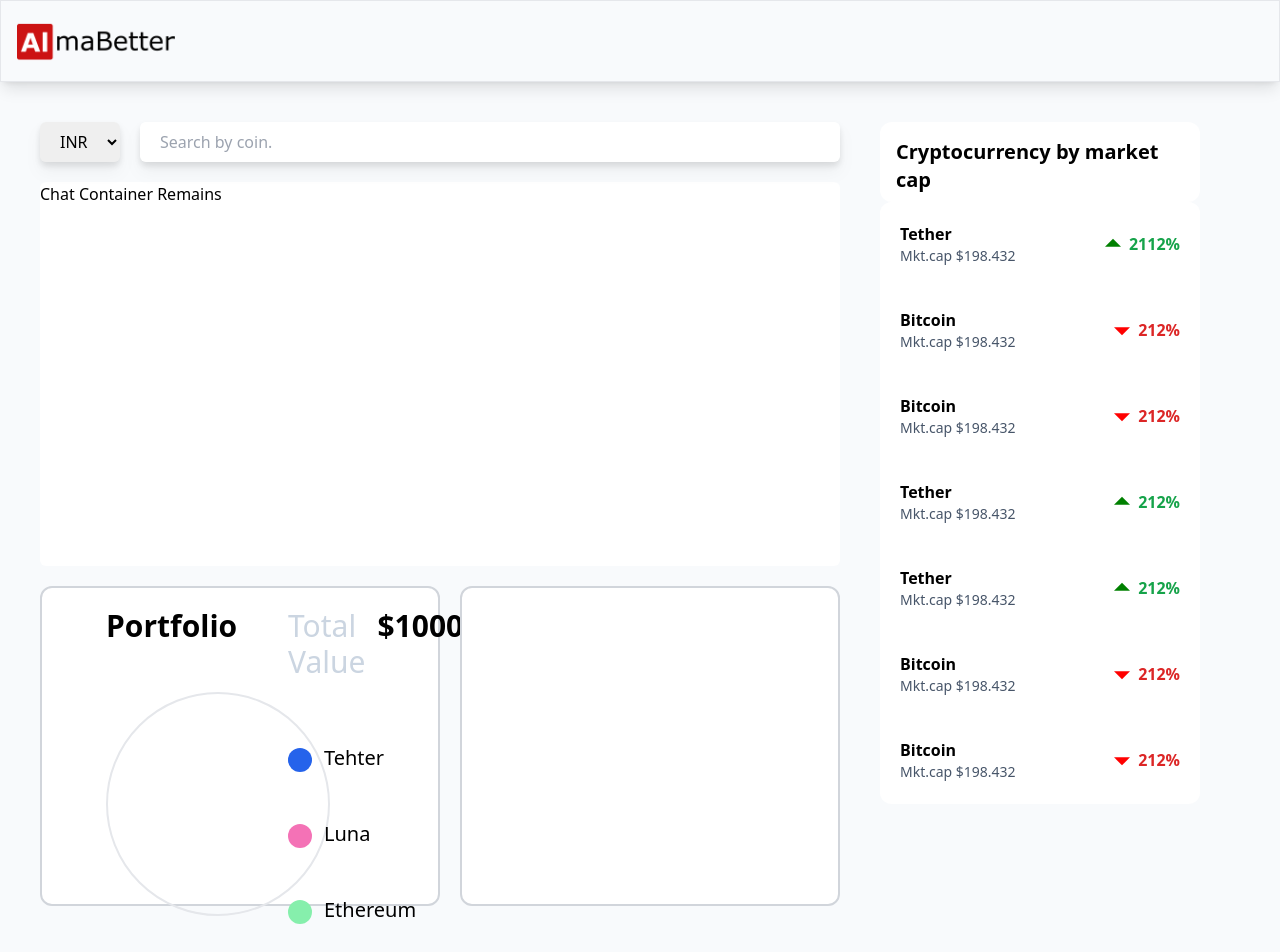
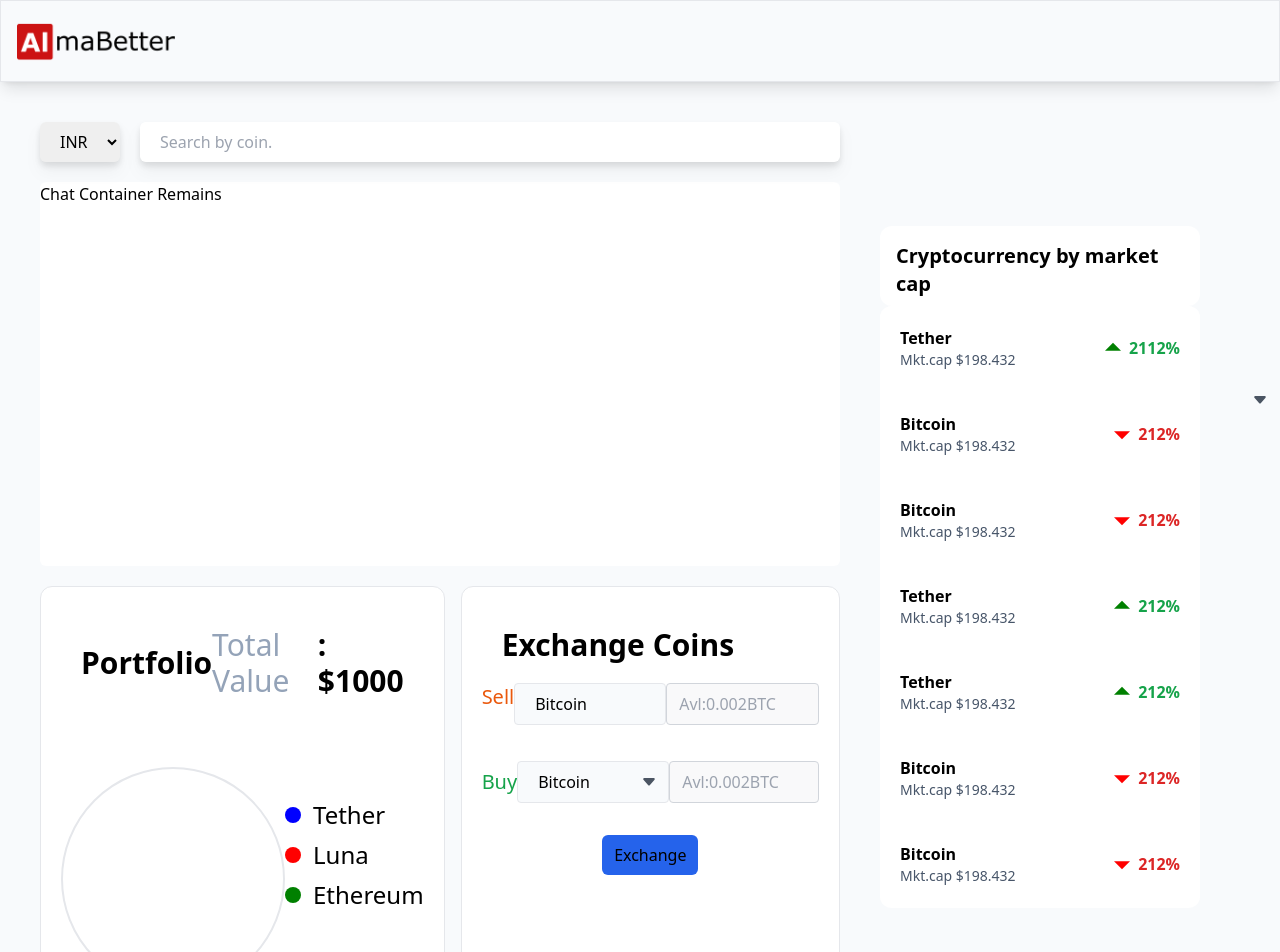
Before and after one commit to Aman7080/cryptocurrency-dashboard, a React (Create React App) app: page / in a window 1280 px wide. Shown: the top 952 px of the page. Built offline with nearby package versions, Linux system fonts and the light colour scheme.

Commit message:
code refactor

```diff
--- a/src/App.js
+++ b/src/App.js
@@ -2,18 +2,22 @@
 import LogoContainer from "./components/LogoContainer";
 import Navbar from "./components/Navbar";
 import ChartCointainer from "./components/ChartCointainer";
-import PortfolioExchange from "./components/PortfolioExchange";
 import Coins from "./components/Coins";
+import PortfolioContainer from "./components/PortfolioContainer";
+import CoinExchange from "./components/CoinExchange";
 function App() {
   return (
     <>
       <LogoContainer />
-      <div className="flex m-10 h-full">
-        <div className="container  h-screen w-9/12 ">
-          <div className="">
+      <div className="flex flex-col md:flex-row m-10 h-full justify-center items-center">
+        <div className=" w-2/3">
+          <div>
             <Navbar />
             <ChartCointainer />
-            <PortfolioExchange />
+            <div className="flex space-x-4">
+              <PortfolioContainer />
+              <CoinExchange />
+            </div>
           </div>
         </div>
         <div className=" mx-5 bg-slate-50">
--- /dev/null
+++ b/src/components/CoinExchange.js
@@ -0,0 +1,62 @@
+import { BsFillCaretDownFill } from "react-icons/bs";
+
+function CoinExchange() {
+  return (
+    <div className="border bg-white rounded-xl p-5 w-full">
+      <div className="flex flex-col md:flex-row items-center m-5 justify-between">
+        <div>
+          <h3 className=" font-bold text-3xl ">Exchange Coins</h3>
+        </div>
+      </div>
+      <div className="flex flex-col">
+        <div className="flex justify-around">
+          <h4 className="text-orange-600 text-xl">Sell</h4>
+          <div>
+            <select className=" bg-slate-50 rounded border appearance-none py-2 focus:outline-none focus:border-indigo-500 text-base pl-5 pr-14">
+              <option>Bitcoin</option>
+              <option>Polygon</option>
+              <option>Ethereum</option>
+              <option>Tron</option>
+            </select>
+            <span className="absolute right-0 top-0 h-full w-10 text-center text-gray-600 pointer-events-none flex items-center justify-center">
+              <BsFillCaretDownFill />
+            </span>
+          </div>
+          <div>
+            <input
+              type="text"
+              placeholder="Avl:0.002BTC"
+              class="w-full bg-gray-100 bg-opacity-50 rounded border border-gray-300 focus:border-indigo-500 focus:bg-white focus:ring-2 focus:ring-indigo-200 text-base outline-none text-gray-700 py-1 px-3 leading-8"
+            />
+          </div>
+        </div>
+        <div className="flex justify-around items-center pt-4 mt-5">
+          <h4 className="text-green-600 text-xl">Buy</h4>
+          <div className="relative">
+            <select className=" bg-slate-50 rounded border appearance-none py-2 focus:outline-none focus:border-indigo-500 text-base pl-5 pr-14">
+              <option>Bitcoin</option>
+              <option>Polygon</option>
+              <option>Ethereum</option>
+              <option>Tron</option>
+            </select>
+            <span className="absolute right-0 top-0 h-full w-10 text-center text-gray-600 pointer-events-none flex items-center justify-center">
+              <BsFillCaretDownFill />
+            </span>
+          </div>
+          <div>
+            <input
+              type="text"
+              placeholder="Avl:0.002BTC"
+              class="w-full bg-gray-100 bg-opacity-50 rounded border border-gray-300 focus:border-indigo-500 focus:bg-white focus:ring-2 focus:ring-indigo-200 text-base outline-none text-gray-700 py-1 px-3 leading-8"
+            />
+          </div>
+        </div>
+        <div className="flex justify-center pt-8">
+          <button className="bg-blue-600 py-2 px-3 rounded-md">Exchange</button>
+        </div>
+      </div>
+    </div>
+  );
+}
+
+export default CoinExchange;
--- /dev/null
+++ b/src/components/PortfolioContainer.js
@@ -0,0 +1,47 @@
+import React from "react";
+import { BsFillCircleFill } from "react-icons/bs";
+
+function PortfolioContainer() {
+  // Coins available in porfolio
+  const coinsInPortfolio = [
+    {
+      name: "Tether",
+      color: "blue",
+    },
+    {
+      name: "Luna",
+      color: "red",
+    },
+    {
+      name: "Ethereum",
+      color: "green",
+    },
+  ];
+
+  return (
+    <div className="border bg-white rounded-xl p-5 w-full">
+      <div className="flex flex-col md:flex-row items-center m-5 justify-between">
+        <div>
+          <h3 className=" font-bold text-3xl ">Portfolio</h3>
+        </div>
+        <div className="flex text-3xl">
+          <p className=" text-slate-400 ">Total Value </p>
+          <p className=" text-black font-semibold"> : $1000</p>
+        </div>
+      </div>
+      <div className="flex flex-col md:flex-row items-center justify-evenly">
+        <div className="graph border-2 mt-12 rounded-full h-56 w-56"></div>
+        <div>
+          {coinsInPortfolio.map((item, index) => (
+            <div className="flex items-center my-2" key={index}>
+              <BsFillCircleFill style={{ color: `${item.color}` }} />
+              <p className="text-2xl ml-3">{item.name}</p>
+            </div>
+          ))}
+        </div>
+      </div>
+    </div>
+  );
+}
+
+export default PortfolioContainer;
--- a/src/components/PortfolioExchange.js
+++ /dev/null
@@ -1,39 +0,0 @@
-import React from 'react'
-
-const PortfolioExchange = () => {
-  return (
-    <div className="container  h-80 w-full  my-5 rounded-xl flex justify-between">
-    <div className="portfolio h-80 w-6/12 border-2 border-gray-300 bg-white rounded-xl mr-5 flex justify-between">
-      <div className="left block pl-16 w-1/2">
-        <h3 className="po font-bold text-3xl mt-5">Portfolio</h3>
-        <div className="graph border-2 mt-12 rounded-full h-56 w-56">
-        </div>
-      </div>
-      <div className="right w-1/2 pl-12 pt-5">
-          <div className="total flex">
-            <div className="l">
-              <h3 className="text-3xl text-slate-300">Total Value</h3></div>
-            <div className="r text-3xl font-bold ml-3">$1000</div>
-          </div>
-          <div className="tether mt-16 flex">
-            <div className="l bg-blue-600 rounded-full w-6 mt-1 h-6"></div>
-            <div className="r ml-3 text-xl">Tehter</div>
-          </div>
-          <div className="luna mt-12 flex">
-            <div className="l bg-pink-400 rounded-full w-6 mt-1 h-6"></div>
-            <div className="r ml-3 text-xl">Luna</div>
-          </div>
-          <div className="ethereum mt-12 flex">
-            <div className="l bg-green-300 rounded-full w-6 mt-1 h-6"></div>
-            <div className="r ml-3 text-xl">Ethereum</div>
-          </div>
-      </div>
-    </div>
-    <div className="curency_exchange h-80 w-1/2 border-2 border-gray-300 bg-white rounded-xl">
-
-    </div>
-  </div>
-  )
-}
-
-export default PortfolioExchange
```
